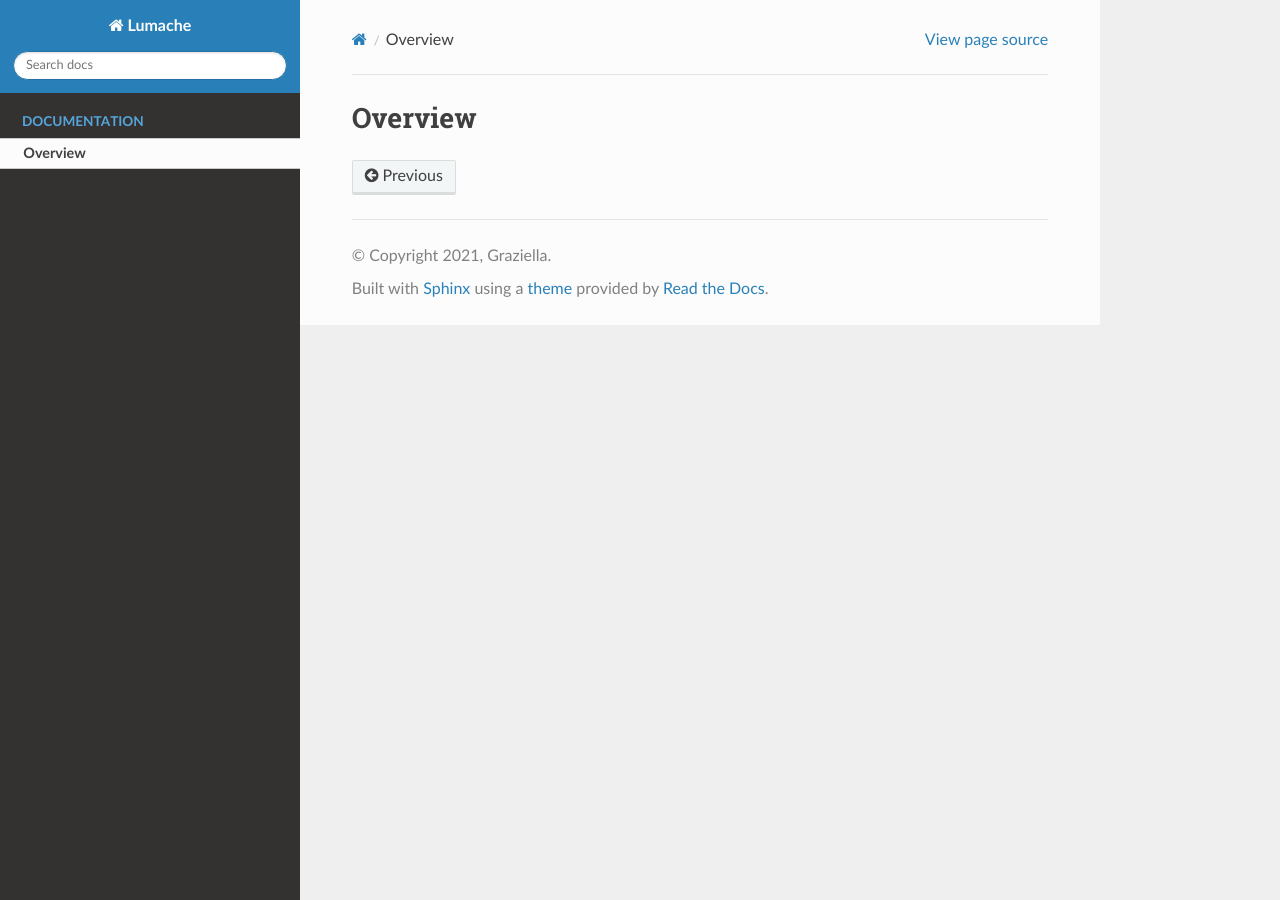
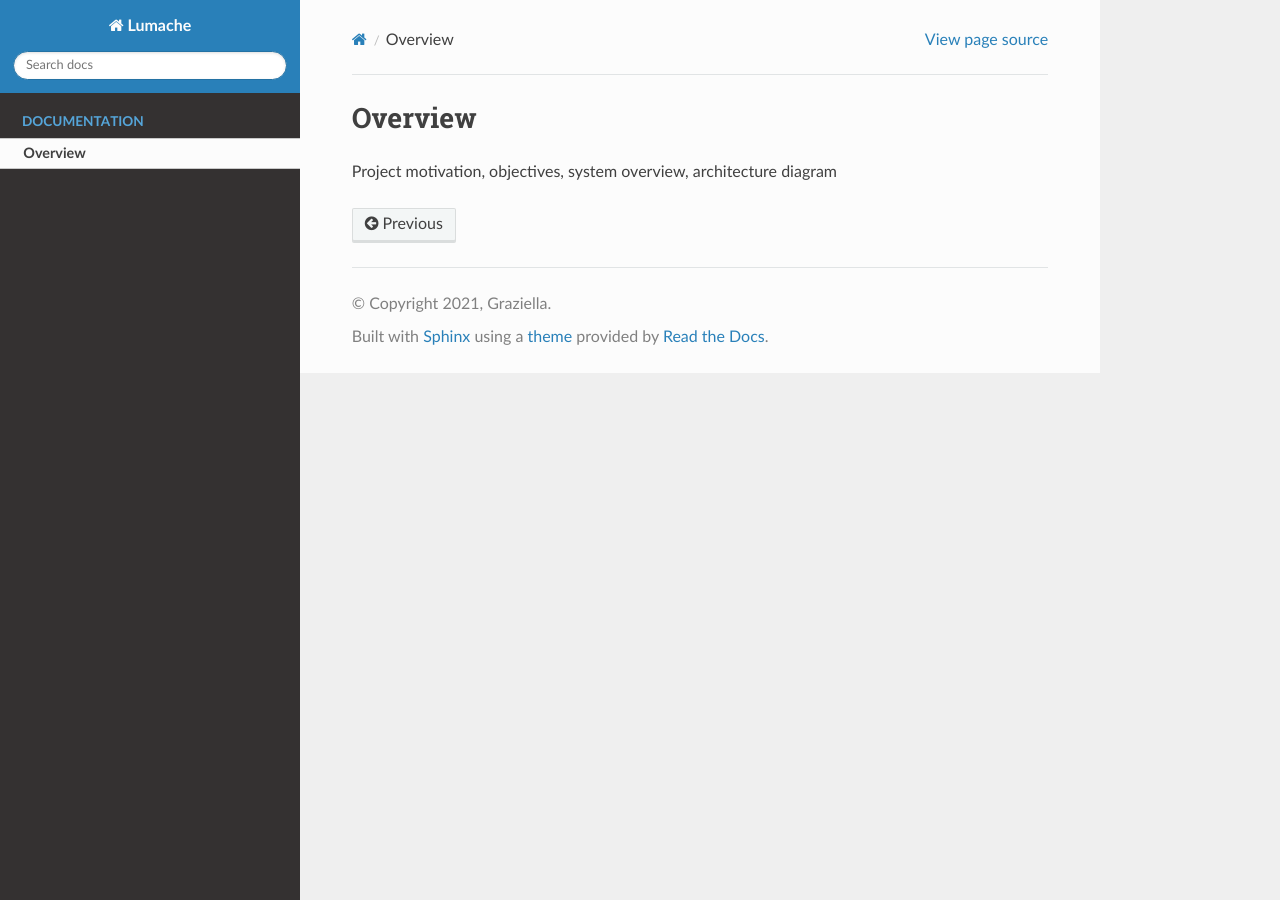
Before and after one commit to mt-tschudin/lsr-mussel-nest, a Sphinx documentation site: the page built from docs/source/overview.rst, in a window 1280 px wide. Built offline with Sphinx 7.4.7 and the Read the Docs theme 3.1.0, drawn with Linux system fonts in a browser that asks for light colours; pages that are not in the unit, such as notebooks, are missing from menus.

Commit message:
Update overview with project details
Added project motivation, objectives, system overview, and architecture diagram.

```diff
--- a/docs/source/overview.rst
+++ b/docs/source/overview.rst
@@ -1,2 +1,3 @@
 Overview
 ========
+Project motivation, objectives, system overview, architecture diagram
```
